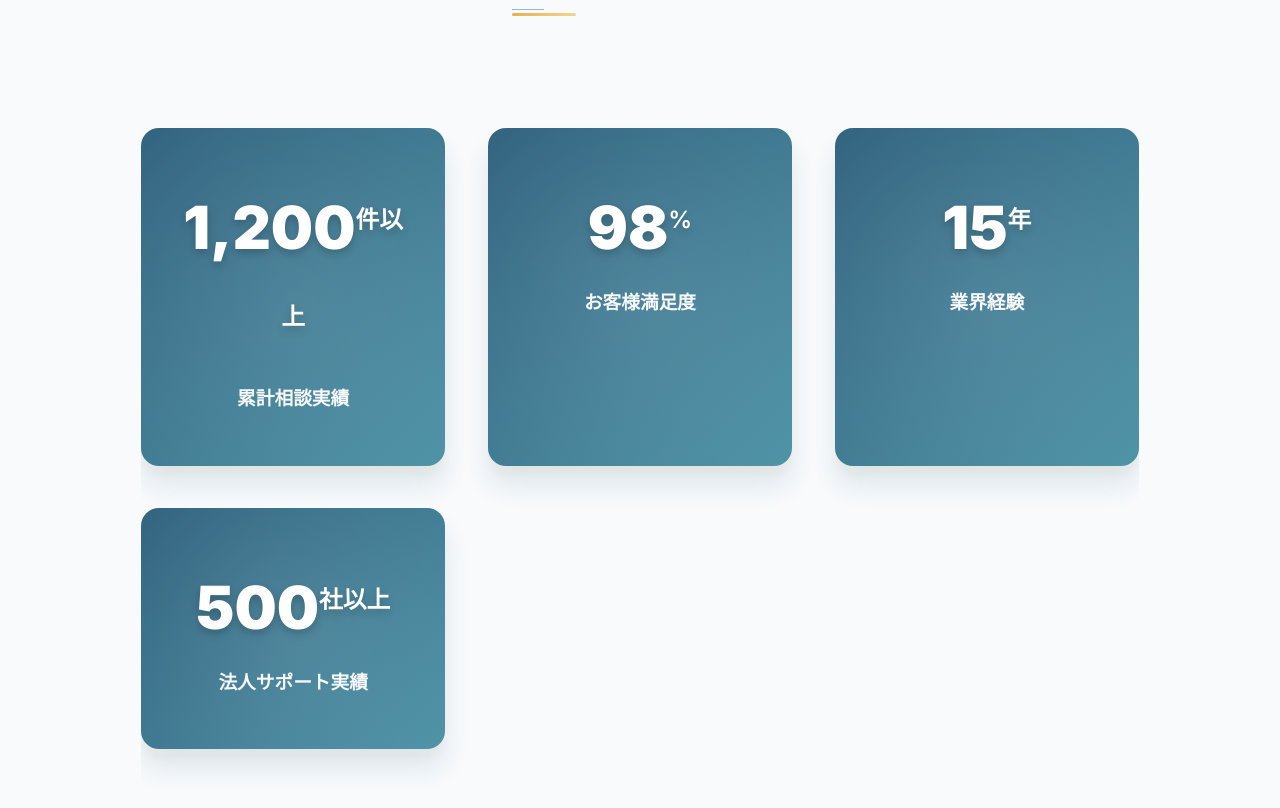
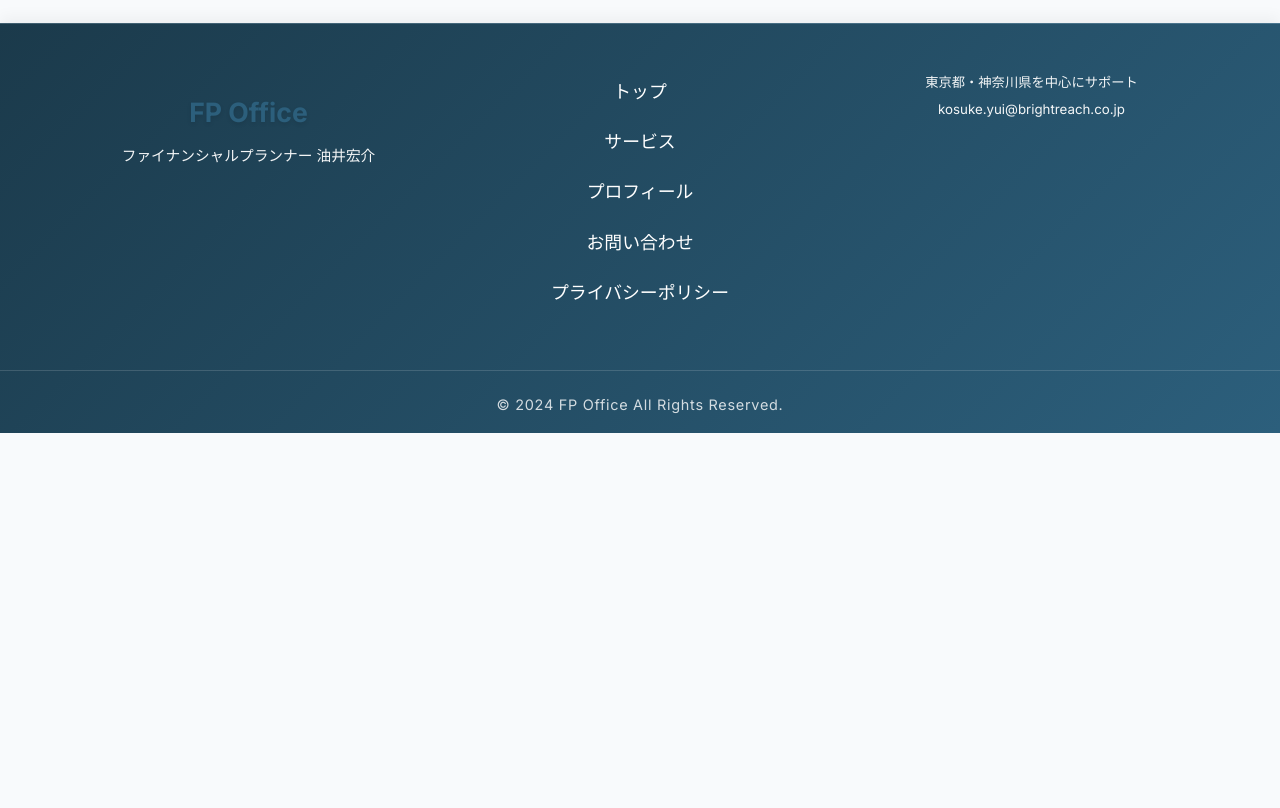
Before and after one commit to yannsunn/yuikosuke-website, a Next.js app: page / in a window 1280 px wide. Shown: the part 7220-8028 px from the top of the page. After the commit the page ends 7653 px from the top, so only its background shows below. Built offline with nearby package versions, Linux system fonts and the light colour scheme.

Commit message:
緊急修正: エビデンスのない情報を削除
- お客様の声セクションを削除
- 実績数値セクションを削除
- 事実確認できない情報を全て削除

```diff
--- a/src/app/page.tsx
+++ b/src/app/page.tsx
@@ -187,63 +187,6 @@ export default function HomePage() {
           </div>
         </section>
 
-        <section className="testimonials fadein-section">
-          <h2>お客様の声</h2>
-          <div className="testimonials-grid">
-            <div className="testimonial">
-              <div className="testimonial-header">
-                <div className="stars">★★★★★</div>
-                <div className="result">保険料30%削減</div>
-              </div>
-              <p className="quote">
-                「複数の保険に加入していましたが、油井さんに見直していただいたら、保障内容はそのままで保険料が大幅に削減できました。丁寧な説明で納得して決められました。」
-              </p>
-              <p className="author">40代 男性 会社員</p>
-            </div>
-            <div className="testimonial">
-              <div className="testimonial-header">
-                <div className="stars">★★★★★</div>
-                <div className="result">老後資金の不安解消</div>
-              </div>
-              <p className="quote">
-                「老後の資金計画が不安でしたが、具体的なシミュレーションを見せていただき、今から準備すべきことが明確になりました。安心して将来を考えられるようになりました。」
-              </p>
-              <p className="author">50代 女性 自営業</p>
-            </div>
-            <div className="testimonial">
-              <div className="testimonial-header">
-                <div className="stars">★★★★★</div>
-                <div className="result">事業承継の成功</div>
-              </div>
-              <p className="quote">
-                「事業承継について何から手をつければよいか分からず困っていました。税金対策から後継者の育成まで、トータルでサポートしていただき本当に助かりました。」
-              </p>
-              <p className="author">60代 男性 経営者</p>
-            </div>
-          </div>
-        </section>
-
-        <section className="achievements fadein-section">
-          <h2>実績で見る信頼</h2>
-          <div className="achievement-grid">
-            <div className="achievement-card">
-              <div className="achievement-number">1,200<span>件以上</span></div>
-              <p>累計相談実績</p>
-            </div>
-            <div className="achievement-card">
-              <div className="achievement-number">98<span>%</span></div>
-              <p>お客様満足度</p>
-            </div>
-            <div className="achievement-card">
-              <div className="achievement-number">15<span>年</span></div>
-              <p>業界経験</p>
-            </div>
-            <div className="achievement-card">
-              <div className="achievement-number">500<span>社以上</span></div>
-              <p>法人サポート実績</p>
-            </div>
-          </div>
-        </section>
 
         <section className="faq fadein-section">
           <h2>よくあるご質問</h2>
```
